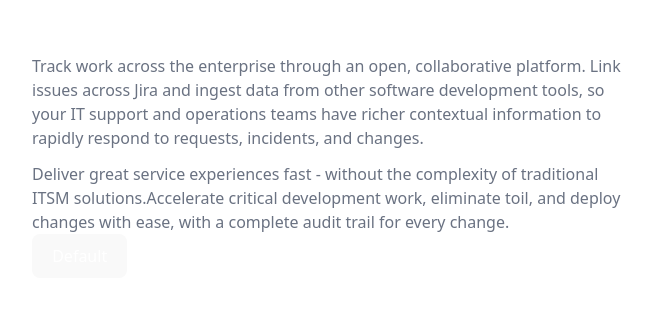
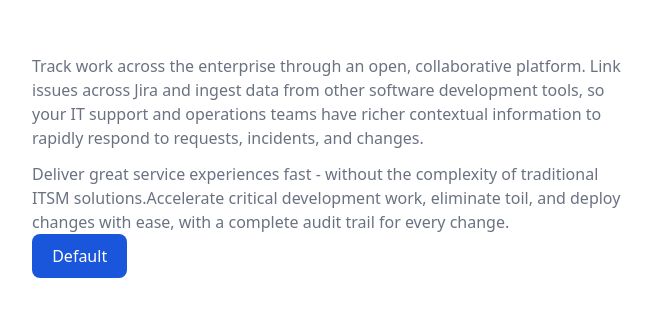
Before and after one commit to Mahdi-Habibi/portfolio, a React app in the folder app/frontend/: page / in a window 1280 px wide. Shown: the part 1046-1362 px from the top of the page, without its empty margins (440-1092 px from the left). Built offline with nearby package versions, Linux system fonts and the light colour scheme; the HTML template or start-up script is replaced by a standard one.

Commit message:
Refactor global styles and update source maps for consistency

```diff
--- a/app/frontend/src/styles/global.css
+++ b/app/frontend/src/styles/global.css
@@ -1 +1,11 @@
-/*# sourceMappingURL=global.css.map */
+* {
+  transition: 0.3s all ease-in-out;
+  -webkit-transition: 0.3s all ease-in-out;
+  -moz-transition: 0.3s all ease-in-out;
+  -ms-transition: 0.3s all ease-in-out;
+  -o-transition: 0.3s all ease-in-out;
+}
+
+button {
+  background-color: #1A56DB;
+}/*# sourceMappingURL=global.css.map */
--- a/app/frontend/src/styles/global.scss
+++ b/app/frontend/src/styles/global.scss
@@ -1,10 +1,7 @@
-// variables start
-$black: #222831;
-$charcoal: #393E46;
-$blue: #00ADB5;
-$gray: #EEEEEE;
-// variables end
-// mixins start
+
+// variables
+$blue-700: #1A56DB;
+// mixins
 @mixin transition($property, $delay, $ease) {
     transition: $property $delay $ease;
     -webkit-transition: $property $delay $ease;
@@ -12,5 +9,12 @@ $gray: #EEEEEE;
     -ms-transition: $property $delay $ease;
     -o-transition: $property $delay $ease;
 }
-// mixins end
-// components start
+// general styles
+* {
+    @include transition(.3s, all, ease-in-out);
+}
+// about
+button {
+    background-color: $blue-700;
+
+}
```
Also changed, not shown: 1 other file (tests, documents, lock files or other folders).
